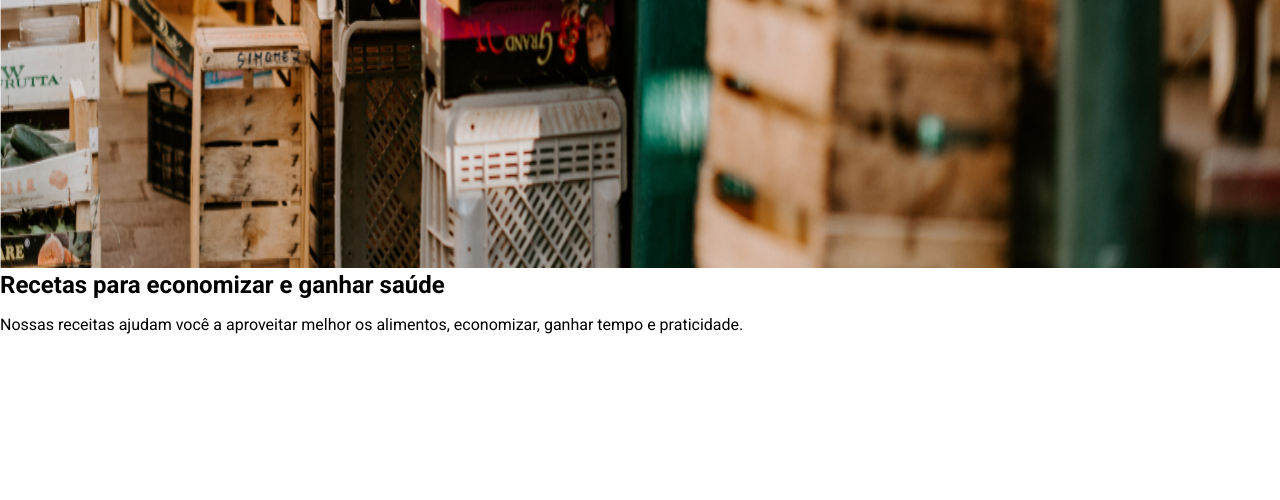
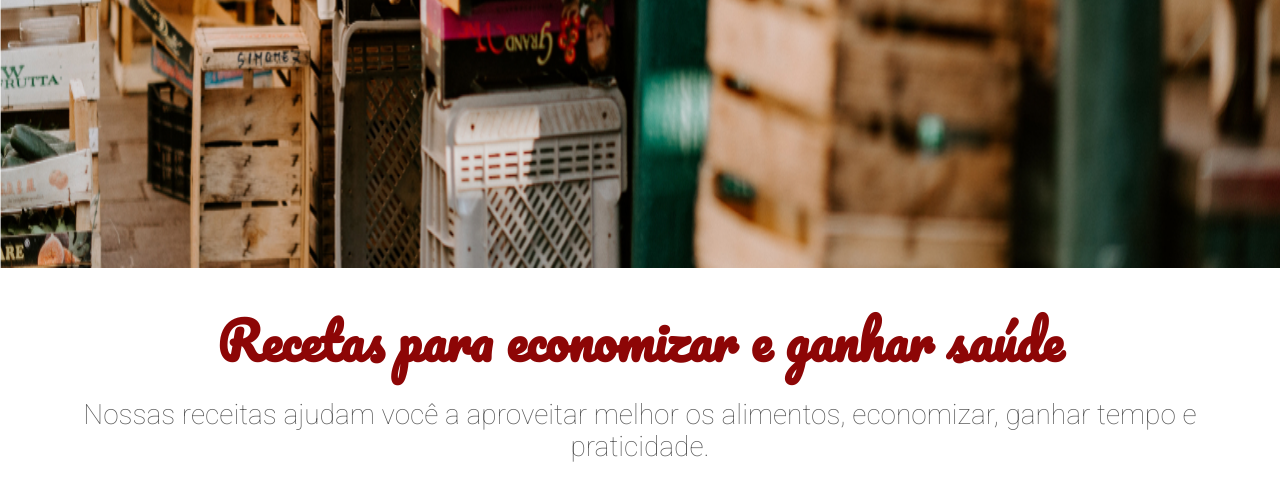
Before and after one commit to patrikrufino/Fruta-Fruto, a plain HTML site: page index.html in a window 1280 px wide. Shown: the part 532-1032 px from the top of the page. Before the commit the page ends 882 px from the top, so only its background shows below. Drawn offline with Linux system fonts and the light colour scheme.

Commit message:
:lipstick: feat: Cria estilização da seção sobre

```diff
--- /dev/null
+++ b/assets/css/sobre/sobre-descricao.css
@@ -0,0 +1,5 @@
+.sobre__descricao {
+  color: #595959;
+  font-size: 1.75rem;
+  font-weight: 100;
+}
--- /dev/null
+++ b/assets/css/sobre/sobre-titulo.css
@@ -0,0 +1,5 @@
+.sobre__titulo {
+  color: #8d0606;
+  font-family: 'Pacifico', cursive;
+  font-size: 3.1875rem;
+}
--- /dev/null
+++ b/assets/css/sobre/sobre.css
@@ -0,0 +1,4 @@
+.sobre {
+  padding: 2.5rem;
+  text-align: center;
+}
--- a/assets/css/style.css
+++ b/assets/css/style.css
@@ -5,3 +5,6 @@
 @import url(banner/banner.css);
 @import url(banner/banner-imagem.css);
 @import url(banner/banner-titulo.css);
+@import url(sobre/sobre.css);
+@import url(sobre/sobre-titulo.css);
+@import url(sobre/sobre-descricao.css);
```
